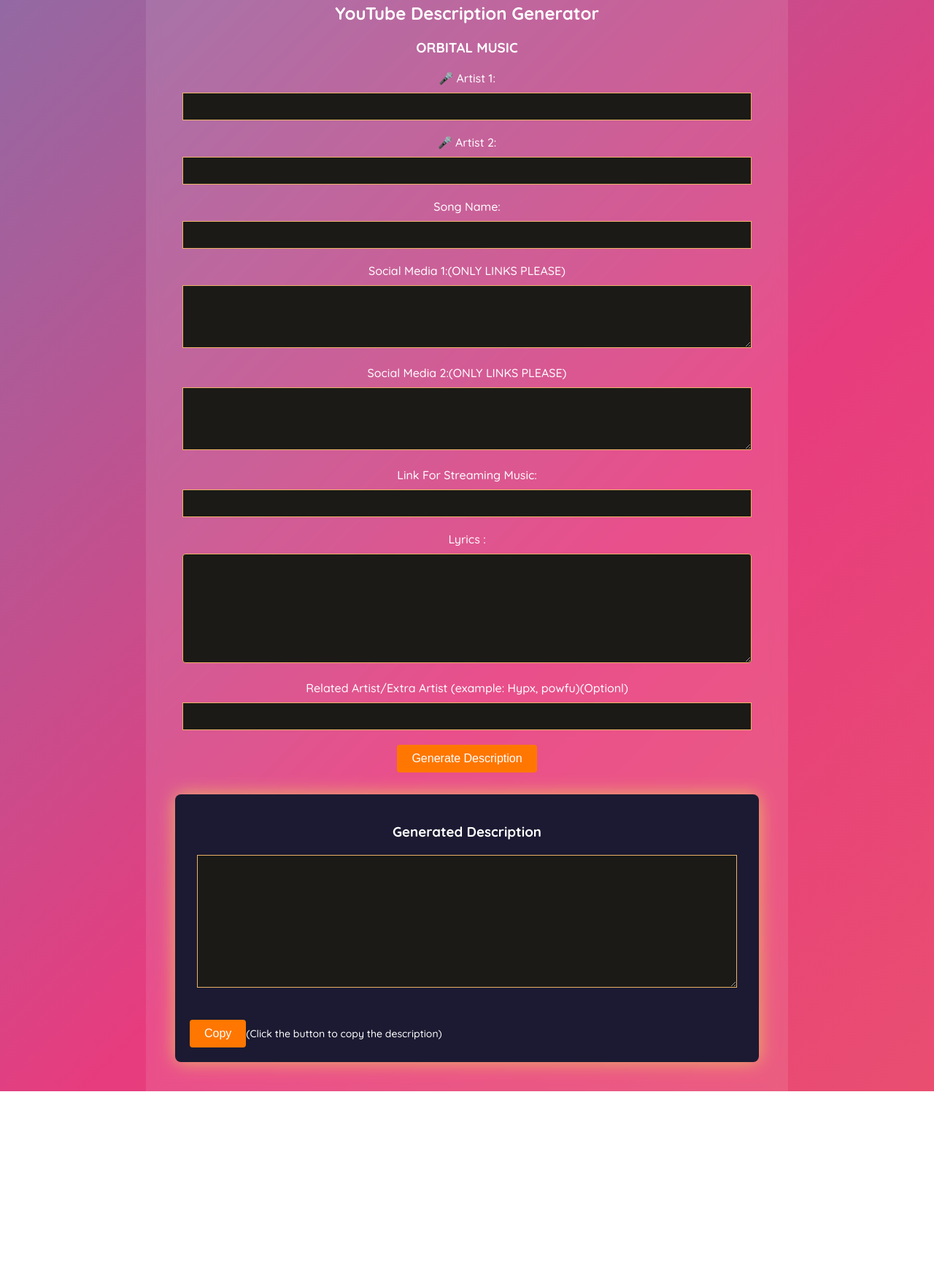
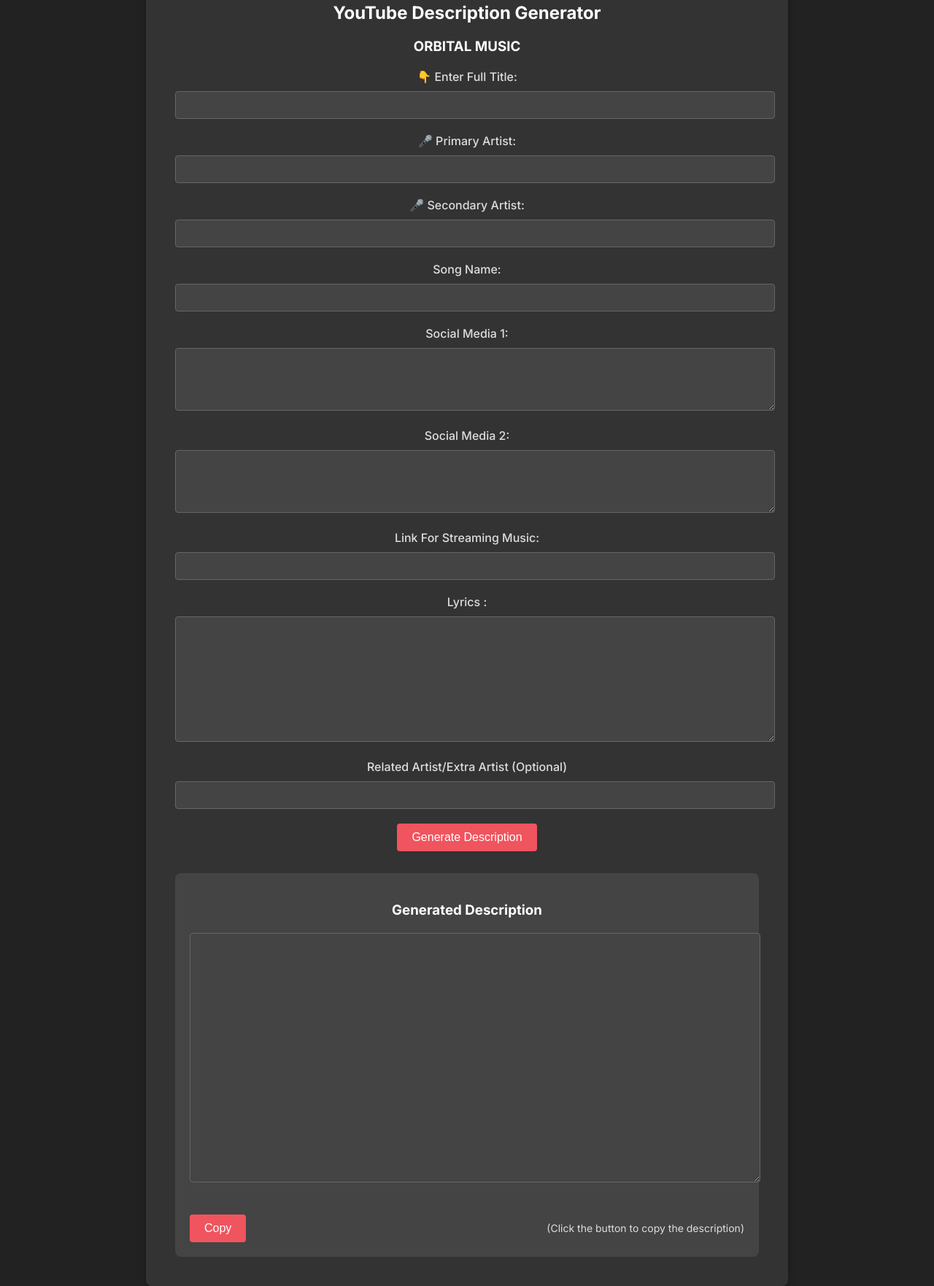
Before and after one commit to jaycss9/projectE, a plain HTML site: page ORBITAL DES.html in a window 1280 px wide. Shown: the part 57-1820 px from the top of the page at 73% size. Before the commit the page ends 1553 px from the top, so only its background shows below. Drawn offline with Linux system fonts and the light colour scheme.

Commit message:
Add files via upload

```diff
--- a/ORBITAL DES.html
+++ b/ORBITAL DES.html
@@ -5,36 +5,37 @@
   <meta name="viewport" content="width=device-width, initial-scale=1.0">
   <title>YouTube Description Generator</title>
   <link rel="stylesheet" href="https://fonts.googleapis.com/css2?family=Quicksand:wght@400;500;700&display=swap">
+  <link rel="stylesheet" href="https://fonts.googleapis.com/css2?family=Inter:wght@400;500;700&display=swap">
 
   <style>
-    @keyframes gradient {
-      0% { background-position: 0% 50%; }
-      50% { background-position: 100% 50%; }
-      100% { background-position: 0% 50%; }
-    }
-
+    /* Dark theme styles */
     body {
       margin: 0;
       padding: 0;
-      font-family: 'Quicksand', sans-serif;
-      background: linear-gradient(-45deg, #ee7752, #e73c7e, #23a6d5, #23d5ab);
-      background-size: 400% 400%;
-      animation: gradient 15s ease infinite;
-      color: #fff;
+      font-family: 'Inter', sans-serif;
+      background-color: #222;
+      color: #ddd;
+      display: flex;
+      justify-content: center;
+      align-items: center;
+      min-height: 100vh;
     }
 
     .container {
+      background-color: #333;
+      border-radius: 8px;
+      box-shadow: 0 0 10px rgba(0, 0, 0, 0.3);
+      padding: 40px;
       max-width: 800px;
-      margin: 0 auto;
-      padding: 40px;
-      background-color: rgba(255, 255, 255, 0.1);
-      backdrop-filter: blur(10px);
+      width: 100%;
       text-align: center;
+      color: #eee;
     }
 
     h2, h3 {
       font-weight: 700;
       margin-bottom: 20px;
+      color: #fff;
     }
 
     label {
@@ -42,22 +43,23 @@
       font-weight: 500;
       margin-bottom: 10px;
       display: block;
+      color: #ddd;
     }
 
     input[type="text"],
     textarea {
-      width: calc(100% - 20px);
+      width: 100%;
       padding: 10px;
       font-size: 14px;
-      border: 1px solid #ECB365;
+      background-color: #444;
+      color: #eee;
+      border: 1px solid #666;
+      border-radius: 4px;
       margin-bottom: 20px;
-      background-color: #1B1A17;
-      color: #fff;
-      box-sizing: border-box;
     }
 
     button {
-      background-color: #FF7700;
+      background-color: #f0545e;
       color: #fff;
       border: none;
       padding: 10px 20px;
@@ -68,63 +70,92 @@
     }
 
     button:hover {
-      background-color: #1B1A17;
+      background-color: #c83e4d;
     }
 
     .generated-description {
       margin-top: 30px;
       padding: 20px;
-      background-color: #1b1a32;
+      background-color: #444;
       border-radius: 8px;
-      box-shadow: 0 0 25px #ECB365;
+      box-shadow: none;
+      color: #ddd;
     }
 
     .copy-container {
       display: flex;
       align-items: center;
       margin-top: 20px;
+      justify-content: space-between;
     }
 
     .copy-button {
-      background-color: #FF7700;
-      color: #000;
+      background-color: #f0545e;
+      color: #fff;
       border: none;
       padding: 10px 20px;
       font-size: 16px;
       border-radius: 4px;
       cursor: pointer;
-      margin-right: 10px;
       transition: background-color 0.3s;
     }
 
     .copy-button:hover {
-      background-color: #FF7700;
+      background-color: #c83e4d;
     }
 
     .copy-text {
       font-size: 14px;
-      font-weight: 500;
-      color: #ffff;
+      font-weight: normal;
+      color: #ddd;
     }
 
     #lyricsInput {
-      width: calc(100% - 20px);
-      padding: 10px;
-      font-size: 14px;
-      border: 1px solid #ECB365;
-      border-radius: 4px;
-      margin-bottom: 20px;
-      background-color: #1B1A17;
-      color: #fff;
-      box-sizing: border-box;
+      height: 150px;
     }
 
-    img{
-      width: 50px;
+    img {
+      width: 100px;
+      margin-bottom: 20px;
     }
   </style>
+</head>
+<body>
+  <div class="container">
+    <h2>YouTube Description Generator</h2>
+    <h3>ORBITAL MUSIC</h3>
+    <label for="full">👇 Enter Full Title:</label>
+    <input type="text" id="full">
+    <label for="a1">🎤 Primary Artist:</label>
+    <input type="text" id="a1">
+    <label for="a2">🎤 Secondary Artist:</label>
+    <input type="text" id="a2">
+    <label for="n">Song Name:</label>
+    <input type="text" id="n">
+    <label for="s1">Social Media 1:</label>
+    <textarea id="s1" rows="4" cols="50"></textarea>
+    <label for="s2">Social Media 2:</label>
+    <textarea id="s2" rows="4" cols="50"></textarea>
+    <label for="l">Link For Streaming Music:</label>
+    <input type="text" id="l">
+    <label for="lyricsInput">Lyrics :</label>
+    <textarea id="lyricsInput" rows="8" cols="50"></textarea>
+    <label for="r">Related Artist/Extra Artist (Optional)</label>
+    <input type="text" id="r">
+    <br>
+    <button onclick="replaceText()">Generate Description</button>
+    <div class="generated-description">
+      <h3>Generated Description</h3>
+      <textarea id="generatedDescription" rows="20" readonly></textarea>
+      <div class="copy-container">
+        <button id="copyButton" onclick="copyText()">Copy</button>
+        <span class="copy-text">(Click the button to copy the description)</span>
+      </div>
+    </div>
+  </div>
 
   <script>
+    // JavaScript functions from the first part
     function copyText() {
       const textarea = document.getElementById("generatedDescription");
       textarea.select();
@@ -141,71 +172,46 @@
       const l = document.getElementById("l").value.trim();
       const r = document.getElementById("r").value.trim();
       const lyrics = document.getElementById("lyricsInput").value.trim();
+      const full = document.getElementById("full").value.trim();
 
-      let description = `${a1.toLowerCase()} - ${n.toLowerCase()}`;
-      if (a2 !== "") {
-        description += ` ft. ${a2.toLowerCase()}`;
+      let description = `👑 ${full}\n`;
+      description += `🔥 Help us reach 50,000 subscribers!\n`;
+      description += `🔔 Turn on notifications to stay updated with new uploads!\n\n`;
+      description += `🎧 Stream & Download: ${l}\n\n`;
+      description += `✨ Follow ${a1}:\n${s1}\n\n`;
+
+      if (s2 !== "") {
+        description += `✨ Follow ${a2}:
+${s2}
+
+`;
       }
-      description += ` \n
-🎧 Stream & Download: ${l}
 
-🔔 SUBSCRIBE : https://www.youtube.com/@OrbitalMusix
-
-👉 Follow ${a1}:
-${s1}`;
-      if (s2 !== "") {
-        description += `👉 Follow ${a2}:
-${s2}`;
-      }
       let hashtags = `#${n.toLowerCase().replace(/\s/g, "")} #${a1.toLowerCase().replace(/\s/g, "")}`;
       if (a2 !== "") {
         hashtags += `#${a2.toLowerCase().replace(/\s/g, "")}`;
       }
+      description += '×=×=×=×=×';
       description += '  ';
             if(lyrics !== ""){
                 description += ` \n\nLyrics for "${a1} - ${n}"\n\n${lyrics}`;
             }
-      description += ` \n\nTags\n#${n.toLowerCase().replace(/\s/g, "")} #${a1.toLowerCase().replace(/\s/g, "")} #orbital #hiphop #${n.toLowerCase().replace(/\s/g, "")}lyrics`;
-      description += '\n\n📷 Background image credits: \nUnsplash: http://unsplash.com \nPexels: http://pexels.com';
-      description += '\n\n📥 Submit your music: https://orbitalmusic.portal.district.biz/app/login';
-
-
-      document.getElementById("generatedDescription").innerHTML = description;
+      //description += ` \n\nLyrics for "${n}"\n\n${lyrics}`;
+      description += '\n\n×=×=×=×=×';
+      description += `\n\n🏷️Tags\n#${n.toLowerCase().replace(/\s/g, "")} #${a1.toLowerCase().replace(/\s/g, "")} #orbitalmusic #dailyhiphop #${n.toLowerCase().replace(/\s/g, "")}lyrics`;
+      description += '\n📥 Submit your music: https://orbitalmusic.portal.district.biz/app/login';
+      description += '\n\n📌 LINKS: \nSubscribe: https://www.youtube.com/@OrbitalMusix?sub_confirmation=1';
+      description += `\n\n${a1}, `;
+            if(a2 !== ""){
+              description += `${a2}, `;
+            }
+            if(r !== ""){
+              description += `${r}, `;
+            }
+      description += `${a1} Latest, ${n} Lyrics, ${n} Lyrics Video`;
+      document.getElementById("generatedDescription").value = description;
       document.getElementById("copyButton").innerText = "Copy";
     }
   </script>
-
-</head>
-<body>
-    <div class="container">
-        <h2>YouTube Description Generator</h2>
-        <h3>ORBITAL MUSIC</h3>
-        <label for="a1">🎤 Artist 1:</label>
-        <input type="text" id="a1">
-        <label for="a2">🎤 Artist 2:</label>
-        <input type="text" id="a2">
-        <label for="n">Song Name:</label>
-        <input type="text" id="n">
-        <label for="s1">Social Media 1:(ONLY LINKS PLEASE)</label>
-        <textarea id="s1" rows="4" cols="50"></textarea>
-        <label for="s2">Social Media 2:(ONLY LINKS PLEASE)</label>
-        <textarea id="s2" rows="4" cols="50"></textarea>
-        <label for="l">Link For Streaming Music:</label>
-        <input type="text" id="l">
-        <label for="lyricsInput">Lyrics :</label>
-        <textarea id="lyricsInput" rows="8" cols="50"></textarea>
-        <label for="r">Related Artist/Extra Artist (example: Hypx, powfu)(Optionl)</label>
-        <input type="text" id="r">
-        <br>
-        <button onclick="replaceText()">Generate Description</button>
-        <div class="generated-description">
-          <h3>Generated Description</h3>
-          <textarea id="generatedDescription" rows="10" readonly></textarea>
-          <div class="copy-container">
-            <button id="copyButton" onclick="copyText()">Copy</button>
-            <span class="copy-text">(Click the button to copy the description)</span>
-          </div>
-        </div>
-      </div>
 </body>
 </html>
```
